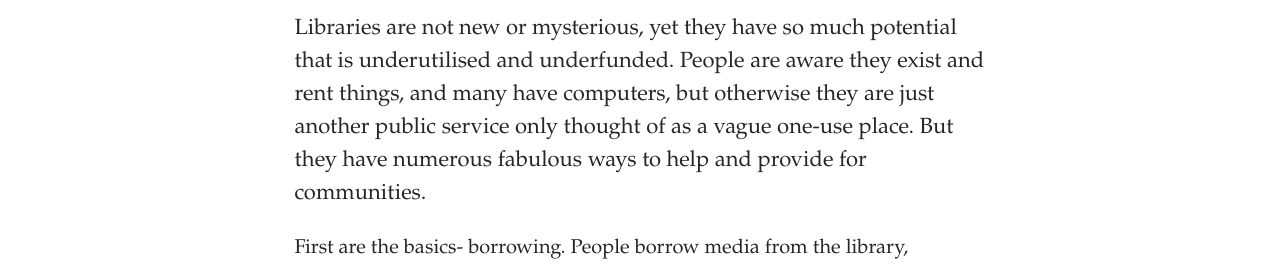
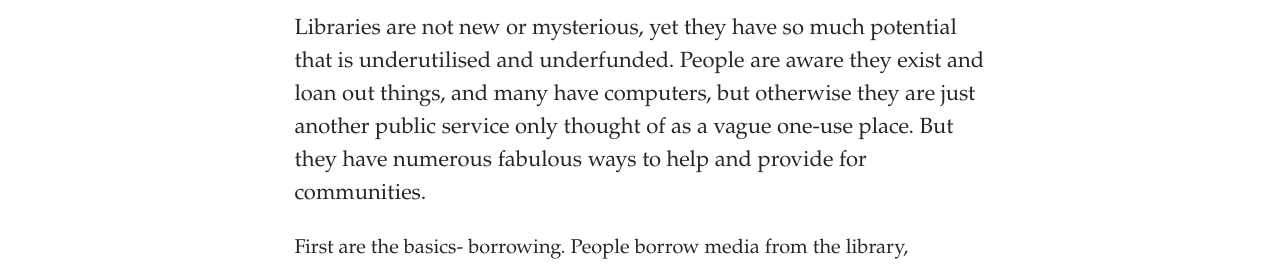
Before and after one commit to SammySpinsAYarn/Blog, a Jekyll site: the page built from _posts/2023-05-23-needs-a-title.md, in a window 1280 px wide. Shown: the part 340-606 px from the top of the page. Built offline with Jekyll 4.4.1, drawn with Linux system fonts in a browser that asks for light colours; some web fonts are replaced.

Commit message:
Update Post “2023-05-23-needs-a-title”

```diff
--- a/_posts/2023-05-23-needs-a-title.md
+++ b/_posts/2023-05-23-needs-a-title.md
@@ -6,7 +6,7 @@ image: ../uploads/2023-06-02-header-image.jpeg
 title_color: "#ffffff"
 comments: false
 ---
-Libraries are not new or mysterious, yet they have so much potential that is underutilised and underfunded. People are aware they exist and rent things, and many have computers, but otherwise they are just another public service only thought of as a vague one-use place. But they have numerous fabulous ways to help and provide for communities.
+Libraries are not new or mysterious, yet they have so much potential that is underutilised and underfunded. People are aware they exist and loan out things, and many have computers, but otherwise they are just another public service only thought of as a vague one-use place. But they have numerous fabulous ways to help and provide for communities.
 
 F﻿irst are the basics- borrowing. People borrow media from the library, including books, audiobooks, dvds and cds, and magazines. But many people are unaware of the online resources that libraries make available. Largescale digital media companies like Overdrive and Borrowbox have huge databases built for libraries to offer to patrons to explore and utilise. All the variety of a physical library, without the issues presented by getting to the physical library. (These features were very useful during the pandemic lockdowns, where books were quarantined between loans and browsing was significantly more awkward.) Services such as these provide ebooks, audiobooks, magazine subscriptions, and even certain video media resources for documentaries, films and television series. All accessible with a simple login using a library card.
 
```
